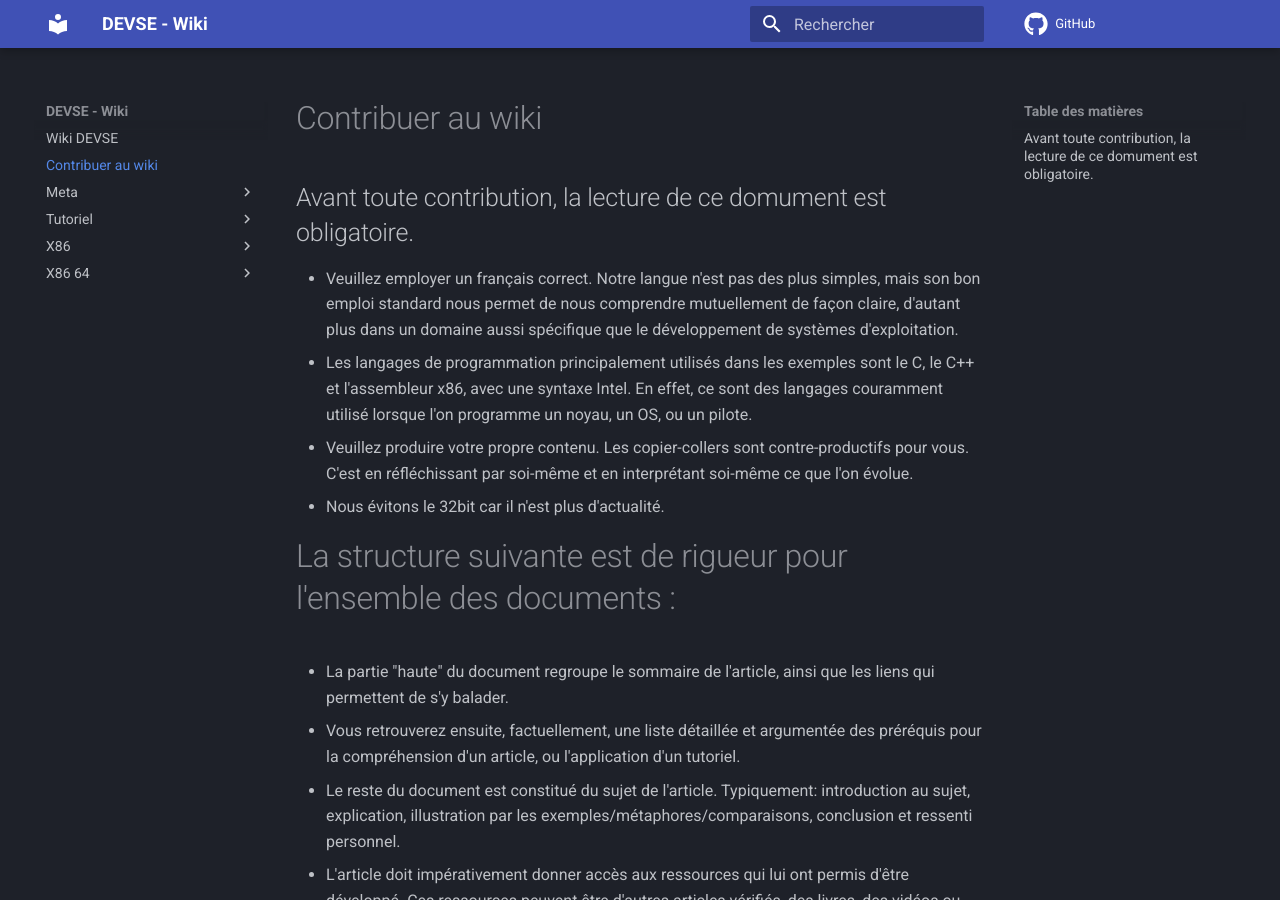
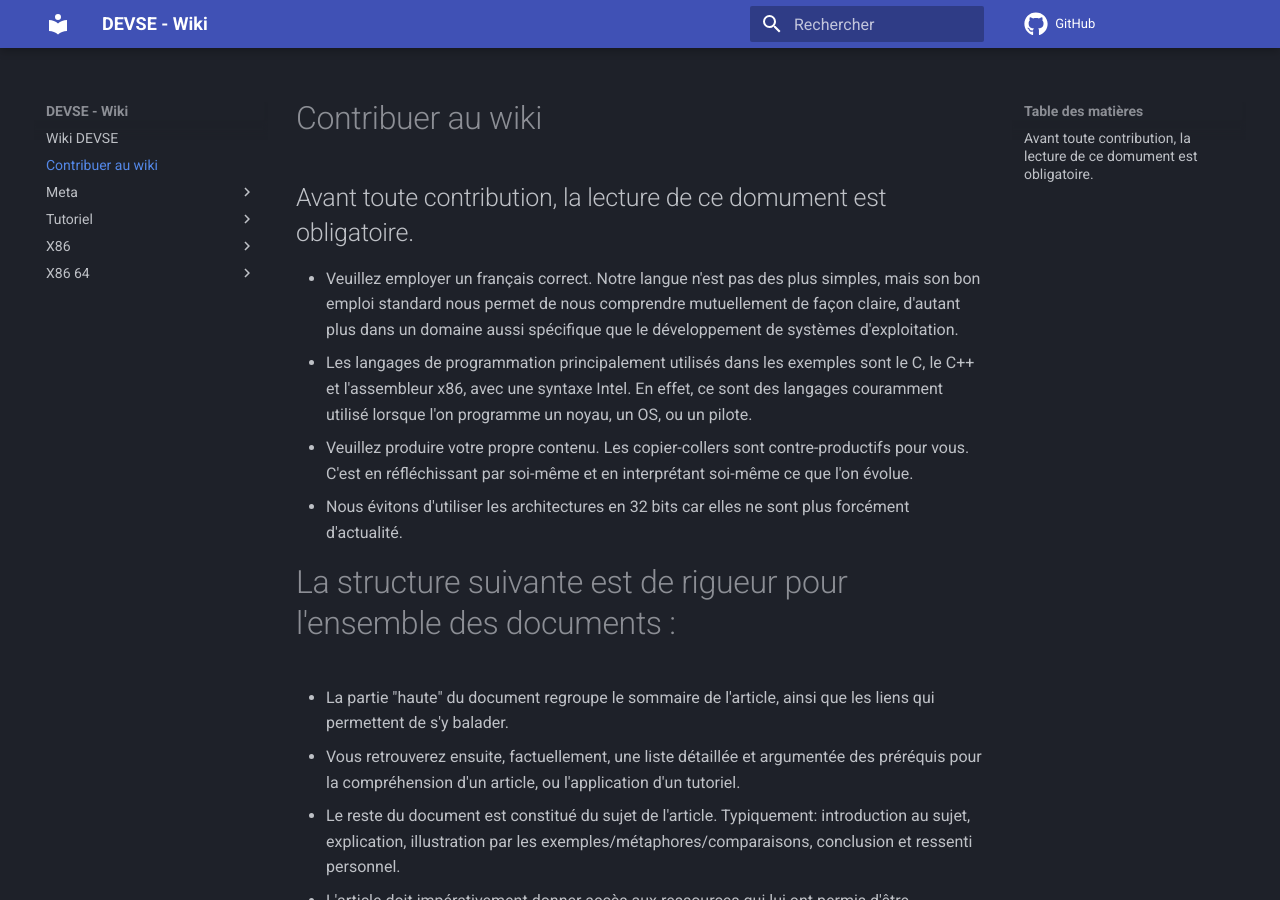
Before and after one commit to devse-org/wiki, an MkDocs documentation site: the page built from docs/CONTRIBUER.md, in a window 1280 px wide and 900 px high. Built offline with MkDocs 1.6.1 and Material for MkDocs 9.7.7, drawn with Linux system fonts in a browser that asks for light colours; comment, search, counter and statistics services are not loaded.

Commit message:
correction: Une petite erreur nulle

```diff
--- a/docs/CONTRIBUER.md
+++ b/docs/CONTRIBUER.md
@@ -3,7 +3,7 @@
 - Veuillez employer un français correct. Notre langue n'est pas des plus simples, mais son bon emploi standard nous permet de nous comprendre mutuellement de façon claire, d'autant plus dans un domaine aussi spécifique que le développement de systèmes d'exploitation.
 - Les langages de programmation principalement utilisés dans les exemples sont le C, le C++ et l'assembleur x86, avec une syntaxe Intel. En effet, ce sont des langages couramment utilisé lorsque l'on programme un noyau, un OS, ou un pilote.
 - Veuillez produire votre propre contenu. Les copier-collers sont contre-productifs pour vous. C'est en réfléchissant par soi-même et en interprétant soi-même ce que l'on évolue.
-- Nous évitons le 32bit car il n'est plus d'actualité.
+- Nous évitons d'utiliser les architectures en 32 bits car elles ne sont plus forcément d'actualité.
 
 # La structure suivante est de rigueur pour l'ensemble des documents :
 - La partie "haute" du document regroupe le sommaire de l'article, ainsi que les liens qui permettent de s'y balader.
```
